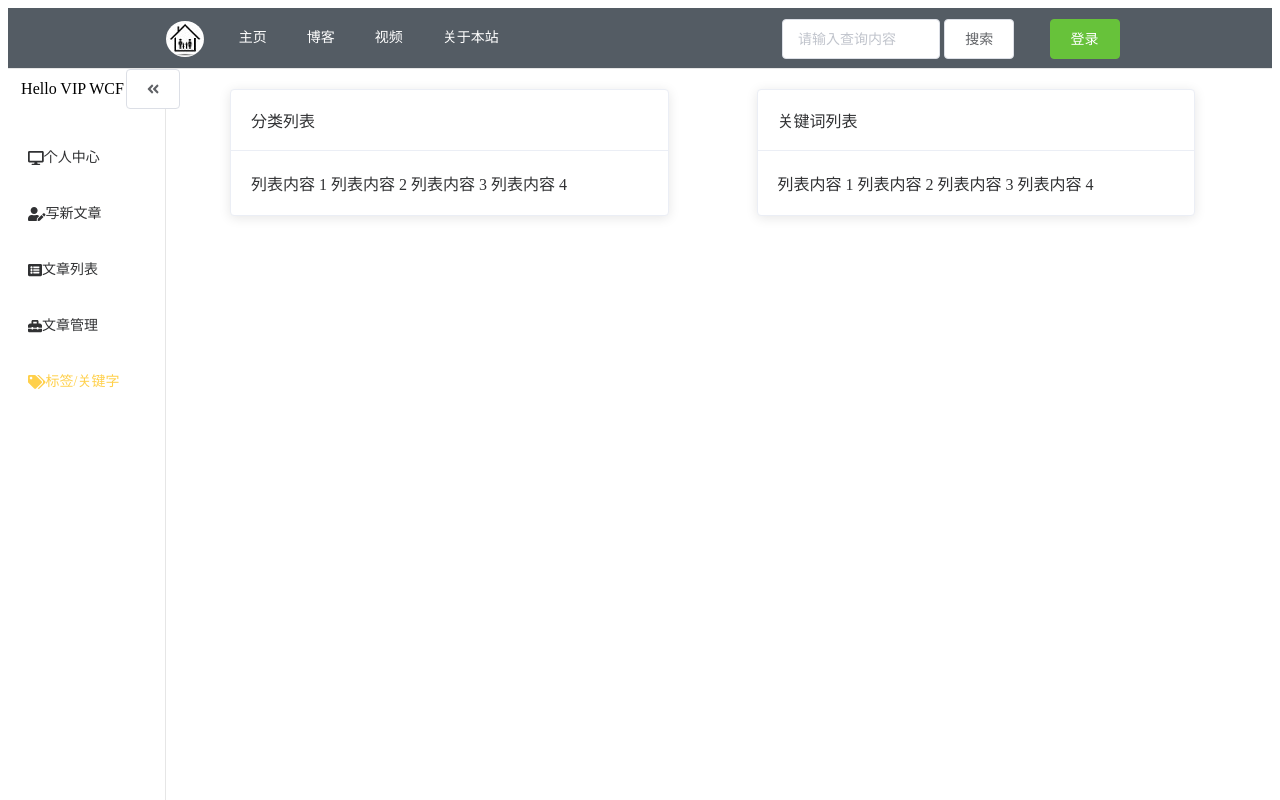
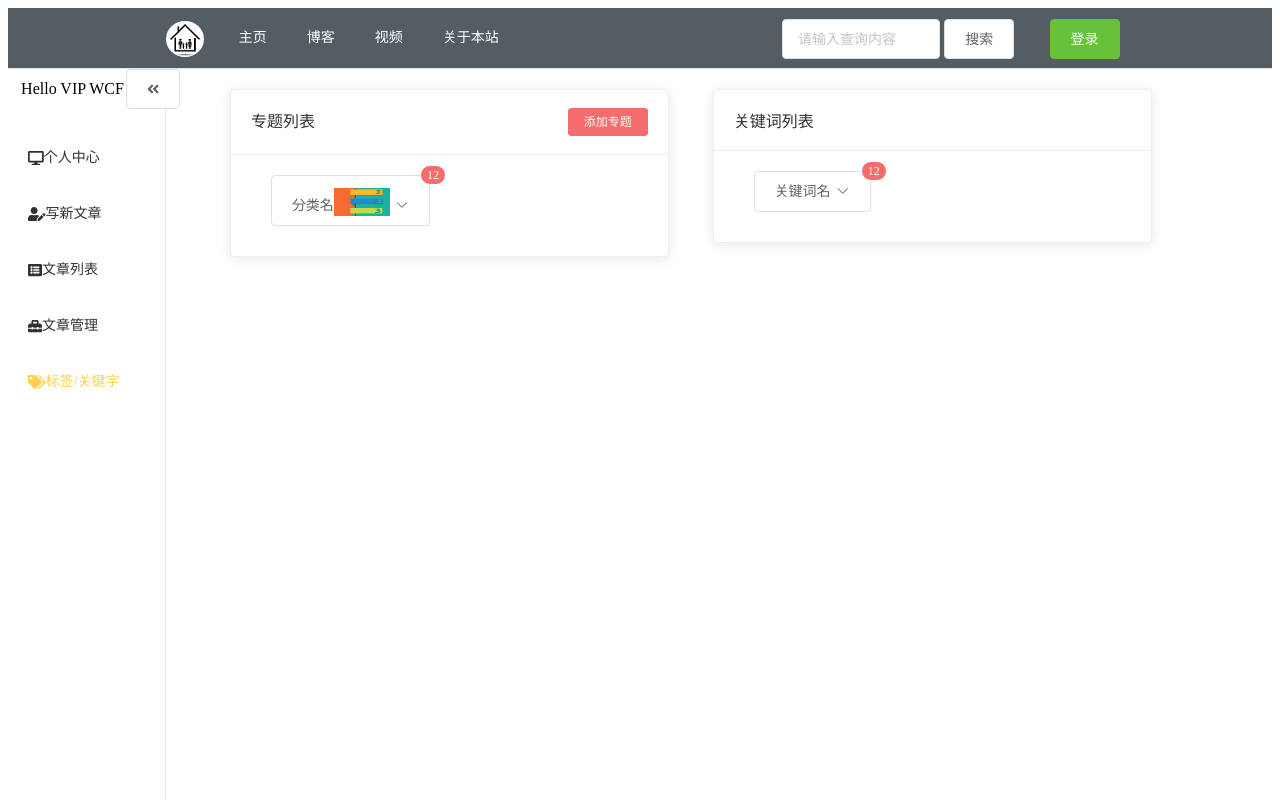
Before and after one commit to wangcanfeng01/do123-ui, a Vue app: page /blog/keyword in a window 1280 px wide. Shown: the top 800 px of the page. Built offline with nearby package versions, Linux system fonts and the light colour scheme; no server answers; what mavon-editor would draw is missing.

Commit message:
更新关键字页面

```diff
--- a/src/components/blog/blog_keyword.vue
+++ b/src/components/blog/blog_keyword.vue
@@ -4,21 +4,108 @@
       <el-col :span="10" :offset="1" id="blog-right">
         <el-card class="box-card">
           <div slot="header" class="clearfix">
-            <span>分类列表</span>
+            <span>专题列表</span>
+            <el-button style="float: right;" type="danger" size="mini" @click="openAddForm">添加专题</el-button>
+            <!--添加专题信息弹出框-->
+            <el-dialog title="添加专题" :visible.sync="addFormVisible" width="400px">
+              <el-form :model="categoryForm">
+                <el-form-item label="专题名称" label-width="80px">
+                  <el-input v-model="categoryForm.name" autocomplete="off" placeholder="请输入专题名称"></el-input>
+                </el-form-item>
+                <el-form-item label="描述" label-width="80px">
+                  <el-input v-model="categoryForm.description" autocomplete="off" placeholder="写点什么..."
+                            type="textarea" :rows="3"></el-input>
+                </el-form-item>
+              </el-form>
+              <div slot="footer" class="dialog-footer">
+                <el-button @click="addFormVisible = false">取 消</el-button>
+                <el-button type="primary" @click="addCategory">确 定</el-button>
+              </div>
+            </el-dialog>
           </div>
-          <span v-for="o in 4" :key="o" class="text item">
-            {{'列表内容 ' + o }}
-          </span>
+          <el-badge v-for="category in categories" :key="category.id" :value="category.count" class="item"
+                    style="margin-left: 20px;margin-bottom: 10px">
+            <el-dropdown>
+              <el-button>
+                <span class="category-text">{{category.name}}</span>
+                <img v-if="category.cover" :src="category.cover" class="img-button"/>
+                <img v-else src="../../assets/article/cover/category/default.jpg" class="img-button"/>
+                <i class="el-icon-arrow-down el-icon--right"></i>
+              </el-button>
+              <el-dropdown-menu slot="dropdown">
+                <el-dropdown-item>
+                  <el-button style="color: #F56C6C" type="text" @click="deleteCategory(category)">删除</el-button>
+                </el-dropdown-item>
+                <el-dropdown-item>
+                  <el-button style="color: #E6A23C" type="text" @click="openUpdateForm(category)">编辑</el-button>
+                </el-dropdown-item>
+                <el-dropdown-item>
+                  <el-button style="color: #67C23A" type="text" @click="showCategoryForm(category)">详情</el-button>
+                </el-dropdown-item>
+              </el-dropdown-menu>
+            </el-dropdown>
+            <!--编辑专题信息弹出框-->
+            <el-dialog title="编辑专题" :visible.sync="updateFormVisible" width="400px">
+              <el-form :model="categoryForm">
+                <el-form-item label="专题名称" label-width="80px">
+                  <el-input v-model="categoryForm.name" autocomplete="off" placeholder="请输入专题名称"></el-input>
+                </el-form-item>
+                <el-form-item label="专题封面" label-width="80px">
+                  <el-upload
+                    action="https://jsonplaceholder.typicode.com/posts/"
+                    list-type="picture-card"
+                    :show-file-list="false">
+                    <img v-if="categoryForm.cover" :src="categoryForm.cover" class="img-circle">
+                    <i v-else class="el-icon-plus avatar-uploader-icon"></i>
+                  </el-upload>
+                </el-form-item>
+                <el-form-item label="描述" label-width="80px">
+                  <el-input v-model="categoryForm.description" autocomplete="off" placeholder="写点什么..."
+                            type="textarea"
+                            :rows="3"></el-input>
+                </el-form-item>
+              </el-form>
+              <div slot="footer" class="dialog-footer">
+                <el-button @click="updateFormVisible = false">取 消</el-button>
+                <el-button type="primary" @click="modifyCategory">确 定</el-button>
+              </div>
+            </el-dialog>
+            <!--展示专题详细信息弹出框-->
+            <el-dialog title="专题信息" :visible.sync="showCategory" width="400px">
+              <el-form :model="categoryForm">
+                <el-form-item label="专题名称" label-width="80px">
+                  <el-input v-model="categoryForm.name" autocomplete="off" placeholder="请输入专题名称"></el-input>
+                </el-form-item>
+                <el-form-item label="专题封面" label-width="80px">
+                  <img v-if="categoryForm.cover" :src="categoryForm.cover" class="img-circle">
+                  <span v-else>未设置</span>
+                </el-form-item>
+                <el-form-item label="描述" label-width="80px">
+                  <el-input v-model="categoryForm.description" autocomplete="off" placeholder="写点什么..."
+                            type="textarea" :rows="3"></el-input>
+                </el-form-item>
+              </el-form>
+            </el-dialog>
+          </el-badge>
         </el-card>
       </el-col>
-      <el-col :span="10" :offset="2">
+      <el-col :span="10" :offset="1">
         <el-card class="box-card">
-          <div slot="header" class="clearfix">
-            <span>关键词列表</span>
-          </div>
-          <span v-for="o in 4" :key="o" class="text item">
-            {{'列表内容 ' + o }}
-          </span>
+          <div slot="header" class="clearfix"><span>关键词列表</span></div>
+          <el-badge v-for="keyword in keywords" :key="keyword.id" :value="keyword.count" class="item"
+                    style="margin-left: 20px;margin-bottom: 10px">
+            <el-dropdown>
+              <el-button>
+                <span class="category-text">{{keyword.name}}</span>
+                <i class="el-icon-arrow-down el-icon--right"></i>
+              </el-button>
+              <el-dropdown-menu slot="dropdown">
+                <el-dropdown-item>
+                  <el-button style="color: #F56C6C" type="text" @click="deleteKeywords(keyword)">删除</el-button>
+                </el-dropdown-item>
+              </el-dropdown-menu>
+            </el-dropdown>
+          </el-badge>
         </el-card>
       </el-col>
     </el-col>
@@ -28,24 +115,122 @@
 <script>
 export default {
   name: 'blog_keyword',
-  mounted () {
-    this.$nextTick(() => {
-      this.getHeight()
-    })
+  data () {
+    return {
+      categories: [{
+        id: 1,
+        name: '分类名',
+        cover: '',
+        count: 12,
+        description: '描述信息'
+      }],
+      keywords: [{
+        id: 1,
+        name: '关键词名',
+        count: 12
+      }],
+      updateFormVisible: false,
+      addFormVisible: false,
+      showCategory: false,
+      categoryForm: {
+        id: 1,
+        name: '',
+        cover: '',
+        description: ''
+      },
+      keywordForm: {
+        id: 1,
+        name: ''
+      }
+    }
   },
   methods: {
     getHeight () {
       this.$nextTick(() => {
         // 获取到右侧内容的真实高度
-        var right = document.getElementById('blog-content')
-        var rightHeight = right.offsetHeight
+        let right = document.getElementById('blog-content')
+        let rightHeight = right.offsetHeight
         this.$emit('listenHeight', rightHeight)
       })
+    },
+    openUpdateForm (category) {
+      this.categoryForm.cover = category.cover
+      this.categoryForm.id = category.id
+      this.categoryForm.name = category.name
+      this.categoryForm.description = category.description
+      this.updateFormVisible = true
+    },
+    openAddForm () {
+      this.categoryForm.description = ''
+      this.categoryForm.name = ''
+      this.categoryForm.cover = ''
+      this.addFormVisible = true
+    },
+    showCategoryForm (category) {
+      this.categoryForm.cover = category.cover
+      this.categoryForm.id = category.id
+      this.categoryForm.name = category.name
+      this.categoryForm.description = category.description
+      this.showCategory = true
+    },
+    modifyCategory () {
+      this.updateFormVisible = false
+    },
+    addCategory () {
+      this.addFormVisible = false
+    },
+    deleteCategory () {
+      this.$confirm('确认删除该专题?', '提示', {
+        confirmButtonText: '确定',
+        cancelButtonText: '取消',
+        type: 'danger'
+      }).then(() => {
+        this.$message({
+          type: 'success',
+          message: '删除成功!'
+        })
+      }).catch(() => {
+        this.$message({
+          type: 'info',
+          message: '已取消删除'
+        })
+      })
+    },
+    deleteKeywords () {
+      this.$confirm('确认删除该关键字?', '提示', {
+        confirmButtonText: '确定',
+        cancelButtonText: '取消',
+        type: 'danger'
+      }).then(() => {
+        this.$message({
+          type: 'success',
+          message: '删除成功!'
+        })
+      }).catch(() => {
+        this.$message({
+          type: 'info',
+          message: '已取消删除'
+        })
+      })
     }
+  },
+  mounted () {
+    this.$nextTick(() => {
+      this.getHeight()
+    })
   }
 }
 </script>
 
 <style scoped>
+  .img-button {
+    width: 4em;
+    height: 2em;
+    margin-bottom: -0.4em;
+  }
 
+  .category-text {
+    font-size: 1em;
+    font-family: "PingFang SC";
+  }
 </style>
```
